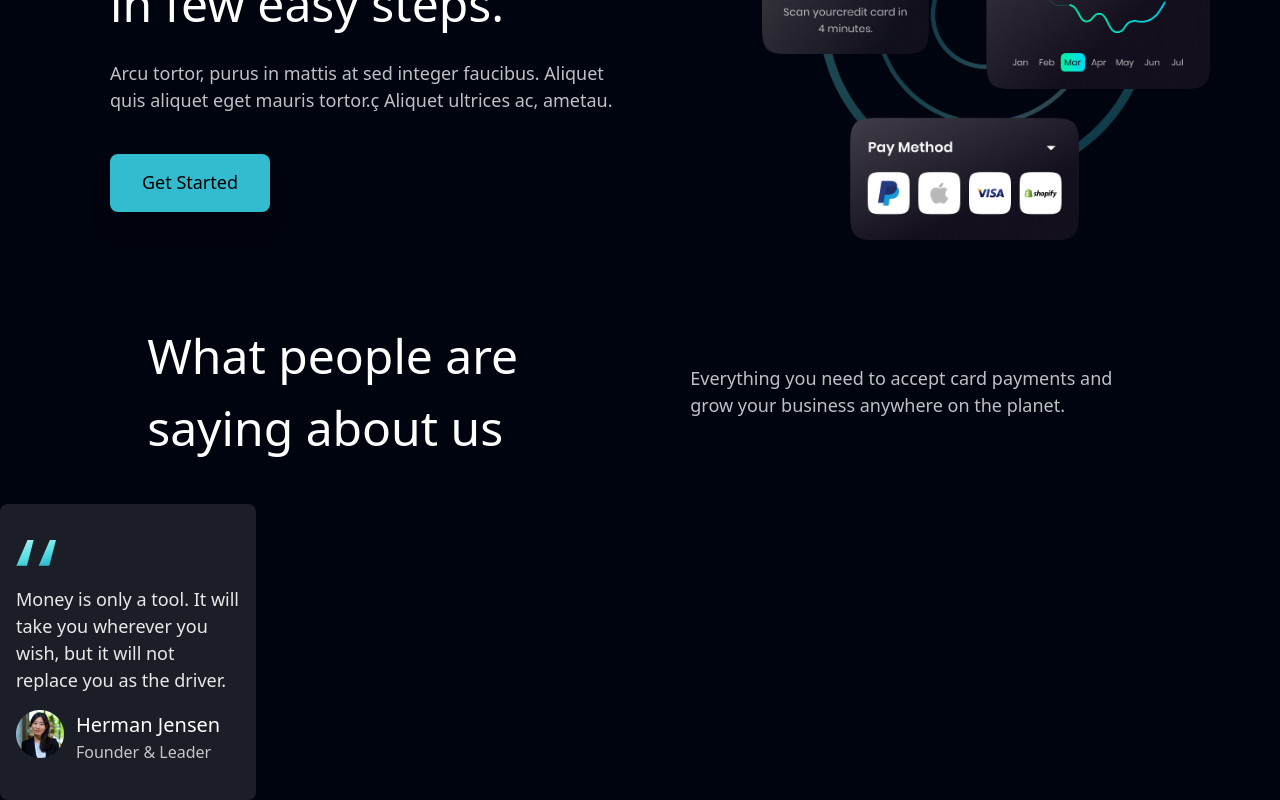
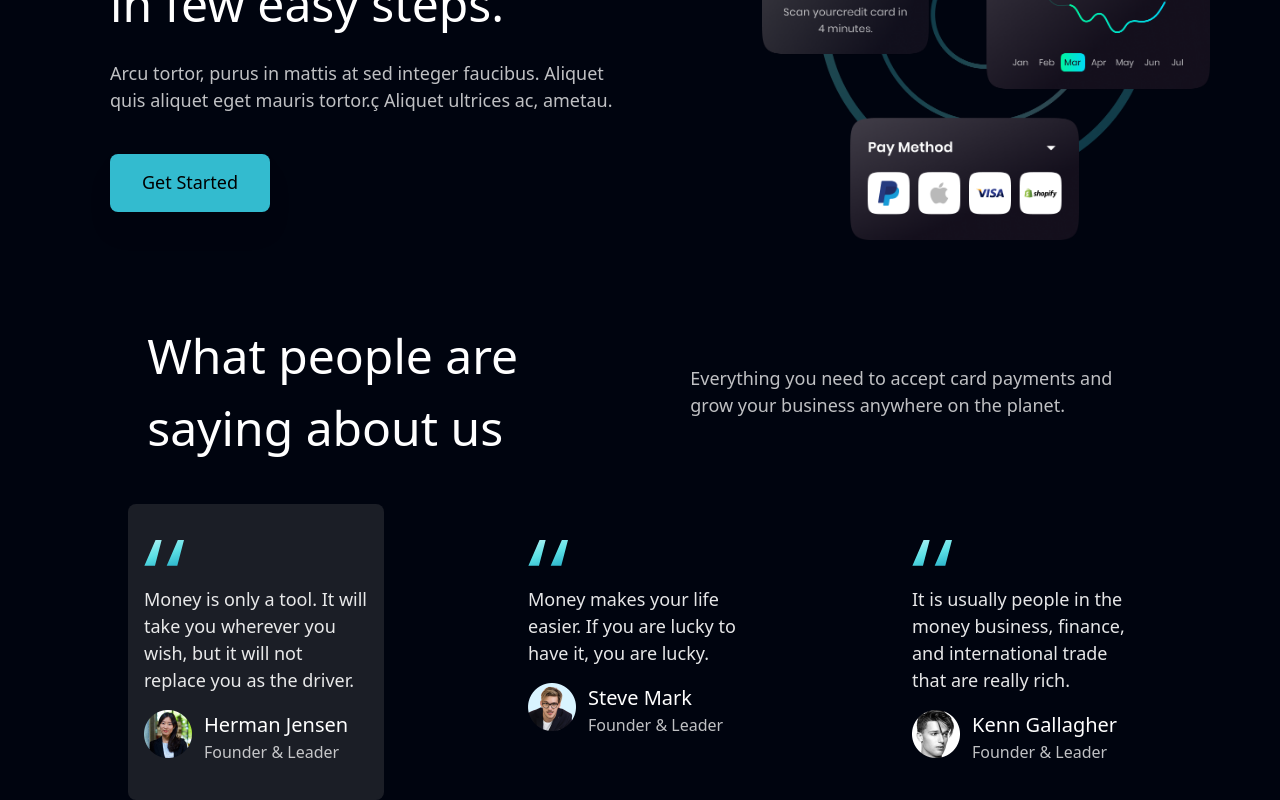
Before and after one commit to SifEddine05/HooBank, a React (Create React App) app in the folder ui_ux_website/: page / in a window 1280 px wide. Shown: the part 2114-2914 px from the top of the page. Built offline with nearby package versions, Linux system fonts and the light colour scheme.

Commit message:
new add in avis

```diff
--- a/ui_ux_website/src/pages /avis.js
+++ b/ui_ux_website/src/pages /avis.js
@@ -1,6 +1,13 @@
 import Comment from "./comment";
+import People1 from '../assets/people01.png'
+import People2 from '../assets/people02.png'
+import People3 from '../assets/people03.png'
+
 
 const Avis = () => {
+    const persons =[{Oui:true ,name:'Herman Jensen' ,text:'Money is only a tool. It will take you wherever you wish, but it will not replace you as the driver.' ,job:'Founder & Leader' ,img:People1 } ,
+    {Oui:false ,name:'Steve Mark' ,text:'Money makes your life easier. If you are lucky to have it, you are lucky.' ,job:'Founder & Leader' ,img:People2 },
+    {Oui:false ,name:'Kenn Gallagher' ,text:'It is usually people in the money business, finance, and international trade that are really rich.' ,job:'Founder & Leader' ,img:People3 }]
     return (
     <div>
         <div className='h-5  sm:h-10 md:h-15 lg:h-20'></div>
@@ -15,8 +22,12 @@ const Avis = () => {
 
         <div className='h-3  sm:h-5 md:h-8 lg:h-10'></div>
 
-        <div>
-            <Comment />
+        <div className=" flex justify-center ">
+            {persons.map((elem)=> {
+                   return( <Comment  name={elem.name} image={elem.img} job={elem.job}  text={elem.text} Oui={elem.Oui}  /> )
+            }
+             )}
+
         </div>
 
         <div>
--- a/ui_ux_website/src/pages /comment.js
+++ b/ui_ux_website/src/pages /comment.js
@@ -1,19 +1,21 @@
 import Quotes from '../assets/quotes.svg'
 import People1 from '../assets/people01.png'
-const Comment = () => {
+const Comment = ({name,image,job,text,Oui}) => {
+    const style1='w-[20%]   rounded-lg mx-[5%] bg-[#6D6D6D] bg-opacity-25'
+    const style2='w-[20%]   rounded-lg mx-[5%] '
     return (
-    <div className='w-[20%]  bg-[#6D6D6D] bg-opacity-25 rounded-lg'>
+    <div className={ Oui && style1 || (style2)}>
        <div className='lg:p-4 md:p-3 sm:p-2 p-1'>
             <img src={Quotes} alt="quotes" className= "lg:w-[40px] md:w-[30px] sm:w-[20px] w-[10px] md:pt-4 sm:pt-3 pt-2 lg:pt-5" />
-            <p className='text-[#FFFF] text-[6px] sm:text-[10px] md:text-[14px] lg:text-[18px] opacity-90 md:mt-4 sm:mt-3 mt-2 lg:mt-5'>Money is only a tool. It will take you wherever you wish, but it will not replace you as the driver.</p>
+            <p className='text-[#FFFF] text-[6px] sm:text-[10px] md:text-[14px] lg:text-[18px] opacity-90 md:mt-4 sm:mt-3 mt-2 lg:mt-5'>{text}</p>
 
             <div className='flex justify-start mt-2 md:mt-4 sm:mt-3 pb-2 md:pb-4 sm:pb-3  lg:pb-5'>
                 <div className='lg:mr-3 md:mr-2 sm:mr-1 mr-1 '>
-                    <img src={People1} alt="people01" className='lg:w-[48px] md:w-[38px] sm:w-[28px] w-[18px]' />
+                    <img src={image} alt="people02" className='lg:w-[48px] md:w-[38px] sm:w-[28px] w-[18px]' />
                 </div>
                 <div>
-                    <h4 className='text-[#FFFF] lg:text-[20px] md:text-[15px] sm:text-[10px] text-[5px] '>Herman Jensen</h4>
-                    <p className='text-[#FFFF] lg:text-[16px] md:text-[13px] sm:text-[10px] text-[8px] opacity-75 '>Founder & Leader</p>
+                    <h4 className='text-[#FFFF] lg:text-[20px] md:text-[15px] sm:text-[10px] text-[5px] '>{name}</h4>
+                    <p className='text-[#FFFF] lg:text-[16px] md:text-[13px] sm:text-[10px] text-[8px] opacity-75 '>{job}</p>
                 </div>
             </div>
         </div>
```
